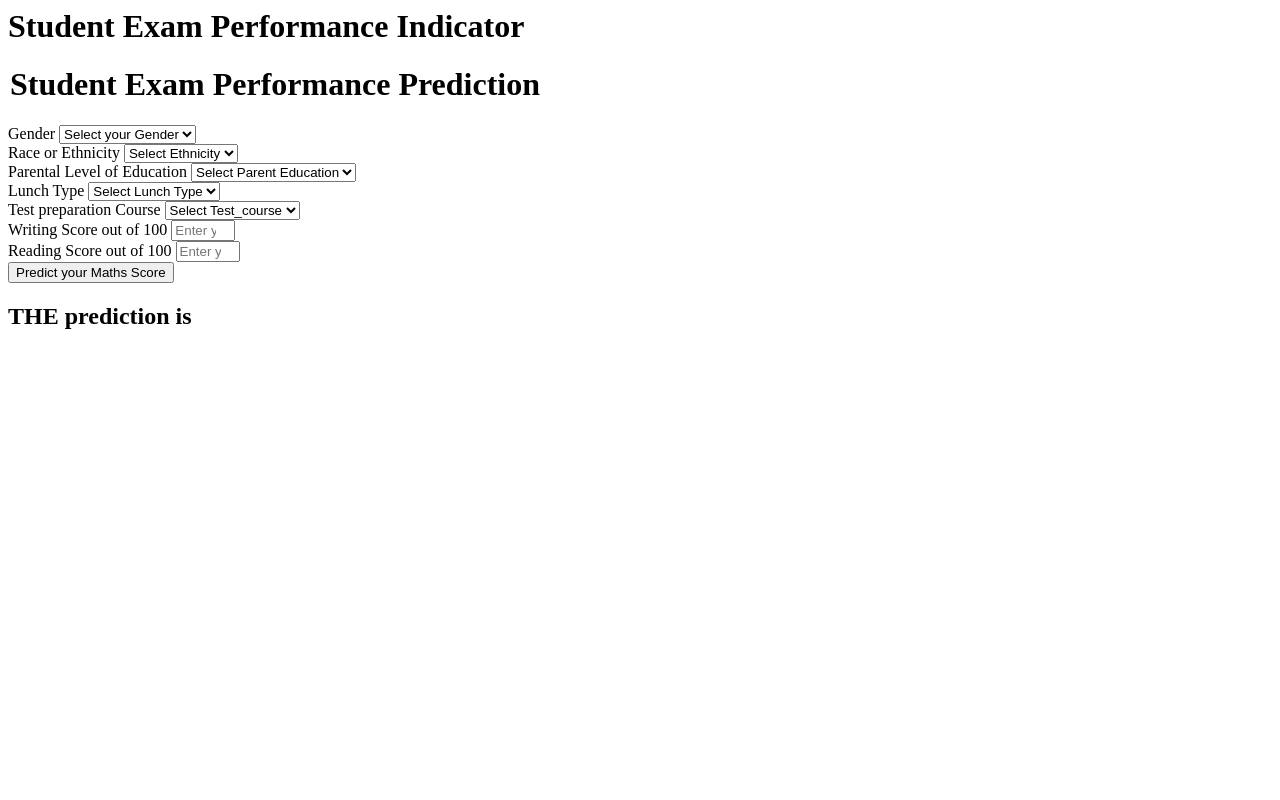
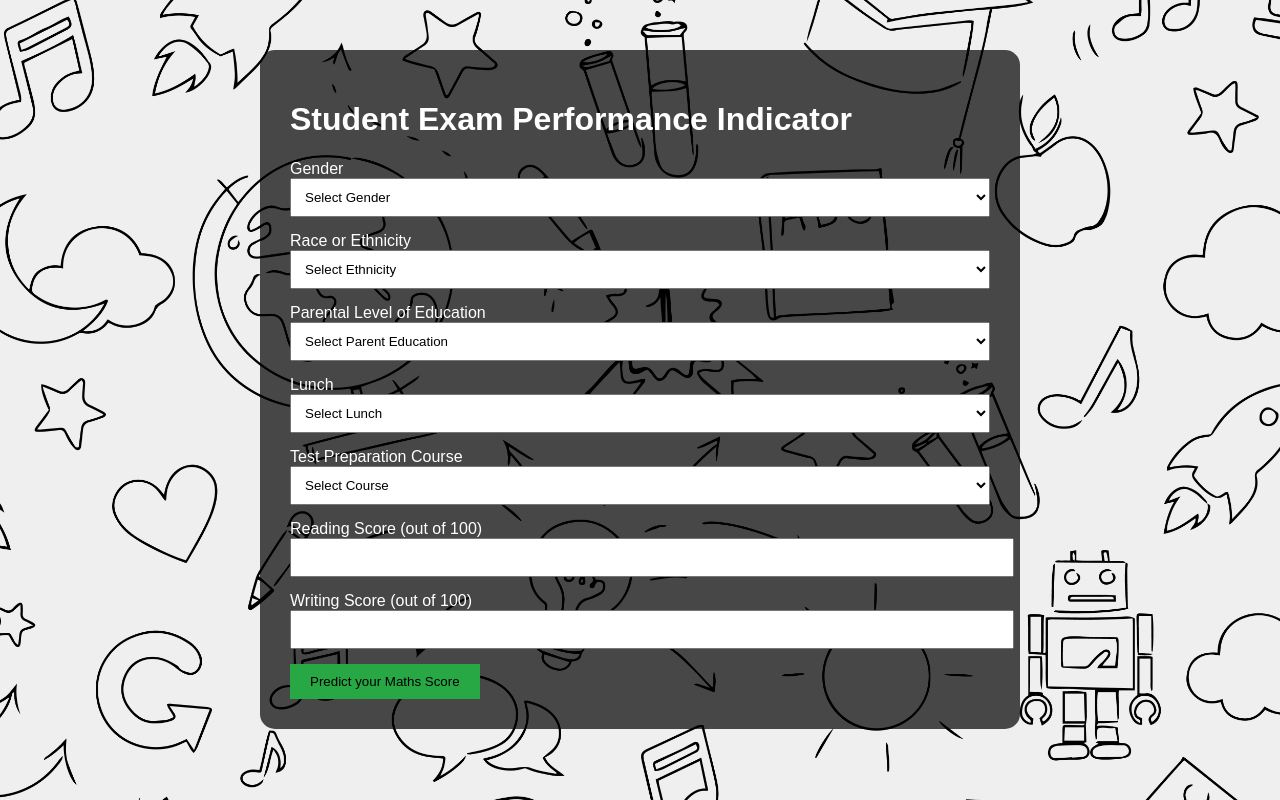
Before and after one commit to Sahana1234n/ML-Project, a Flask app: page /predictdata in a window 1280 px wide. Run offline with Flask 3, Linux system fonts and the light colour scheme.

Commit message:
Added background image and updated home.html styling

```diff
--- a/templates/home.html
+++ b/templates/home.html
@@ -1,111 +1,104 @@
+<!DOCTYPE html>
 <html>
+<head>
+    <title>Student Exam Performance</title>
+    <style>
+        body {
+            background-image: url("/static/bg.jpg");
+            background-size: cover;
+            background-repeat: no-repeat;
+            background-position: center center;
+            font-family: sans-serif;
+            color: white;
+        }
+
+        .login {
+            background-color: rgba(0, 0, 0, 0.7);
+            padding: 30px;
+            max-width: 700px;
+            margin: 50px auto;
+            border-radius: 15px;
+        }
+
+        .form-control {
+            margin-bottom: 15px;
+            width: 100%;
+            padding: 10px;
+        }
+
+        .btn-primary {
+            background-color: #28a745;
+            border: none;
+            padding: 10px 20px;
+            cursor: pointer;
+        }
+
+        h1, label, h2 {
+            color: white;
+        }
+    </style>
+</head>
 <body>
     <div class="login">
-       <h1>Student Exam Performance Indicator</h1>
+        <h1>Student Exam Performance Indicator</h1>
+        <form action="{{ url_for('predict_datapoint') }}" method="post">
 
-       <form action="{{ url_for('predict_datapoint')}}" method="post">
-        <h1>
-            <legend>Student Exam Performance Prediction</legend>
-        </h1>
-        <div class="mb-3">
-            <label class="form-label">Gender</label>
-            <select class="form-control" name="gender" placeholder="Enter you Gender" required>
-                <option class="placeholder" selected disabled value="">Select your Gender</option>
-                <option value="male">
-                    Male
-                </option>
-                <option value="female">
-                    Female
-                </option>
+            <label>Gender</label>
+            <select class="form-control" name="gender" required>
+                <option value="">Select Gender</option>
+                <option value="male" {% if request.form.gender == 'male' %}selected{% endif %}>Male</option>
+                <option value="female" {% if request.form.gender == 'female' %}selected{% endif %}>Female</option>
             </select>
-        </div>
-        <div class="mb-3">
-            <label class="form-label">Race or Ethnicity</label>
-            <select class="form-control" name="race_ethnicity" placeholder="Enter you ethnicity" required>
-                <option class="placeholder" selected disabled value="">Select Ethnicity</option>
-                <option value="group A">
-                    Group A
-                </option>
-                <option value="group B">
-                    Group B
-                </option>
-                <option value="group C">
-                    Group C
-                </option>
-                <option value="group D">
-                    Group D
-                </option>
-                <option value="group E">
-                    Group E
-                </option>
+
+            <label>Race or Ethnicity</label>
+            <select class="form-control" name="race_ethnicity" required>
+                <option value="">Select Ethnicity</option>
+                <option value="group A" {% if request.form.race_ethnicity == 'group A' %}selected{% endif %}>Group A</option>
+                <option value="group B" {% if request.form.race_ethnicity == 'group B' %}selected{% endif %}>Group B</option>
+                <option value="group C" {% if request.form.race_ethnicity == 'group C' %}selected{% endif %}>Group C</option>
+                <option value="group D" {% if request.form.race_ethnicity == 'group D' %}selected{% endif %}>Group D</option>
+                <option value="group E" {% if request.form.race_ethnicity == 'group E' %}selected{% endif %}>Group E</option>
             </select>
-        </div>
-        <div class="mb-3">
-            <label class="form-label">Parental Level of Education</label>
-            <select class="form-control" name="parental_level_of_education"
-                placeholder="Enter you Parent Education" required>
-                <option class="placeholder" selected disabled value="">Select Parent Education</option>
-                <option value="associate's degree">
-                    associate's degree
-                </option>
-                <option value="bachelor's degree">
-                    bachelor's degree
-                </option>
-                <option value="high school">
-                    high school
-                </option>
-                <option value="master's degree">
-                    master's degree
-                </option>
-                <option value="some college">
-                    some college
-                </option>
-                <option value="some high school">
-                    some high school
-                </option>
+
+            <label>Parental Level of Education</label>
+            <select class="form-control" name="parental_level_of_education" required>
+                <option value="">Select Parent Education</option>
+                <option value="associate's degree" {% if request.form.parental_level_of_education == "associate's degree" %}selected{% endif %}>Associate's degree</option>
+                <option value="bachelor's degree" {% if request.form.parental_level_of_education == "bachelor's degree" %}selected{% endif %}>Bachelor's degree</option>
+                <option value="high school" {% if request.form.parental_level_of_education == "high school" %}selected{% endif %}>High school</option>
+                <option value="master's degree" {% if request.form.parental_level_of_education == "master's degree" %}selected{% endif %}>Master's degree</option>
+                <option value="some college" {% if request.form.parental_level_of_education == "some college" %}selected{% endif %}>Some college</option>
+                <option value="some high school" {% if request.form.parental_level_of_education == "some high school" %}selected{% endif %}>Some high school</option>
             </select>
-        </div>
-        <div class="mb-3">
-            <label class="form-label">Lunch Type</label>
-            <select class="form-control" name="lunch" placeholder="Enter you Lunch" required>
-                <option class="placeholder" selected disabled value="">Select Lunch Type</option>
-                <option value="free/reduced">
-                    free/reduced
-                </option>
-                <option value="standard">
-                    standard
-                </option>
+
+            <label>Lunch</label>
+            <select class="form-control" name="lunch" required>
+                <option value="">Select Lunch</option>
+                <option value="standard" {% if request.form.lunch == "standard" %}selected{% endif %}>Standard</option>
+                <option value="free/reduced" {% if request.form.lunch == "free/reduced" %}selected{% endif %}>Free/Reduced</option>
             </select>
-        </div>
-        <div class="mb-3">
-            <label class="form-label">Test preparation Course</label>
-            <select class="form-control" name="test_preparation_course" placeholder="Enter you Course"
-                required>
-                <option class="placeholder" selected disabled value="">Select Test_course</option>
-                <option value="none">
-                    None
-                </option>
-                <option value="completed">
-                    Completed
-                </option>
+
+            <label>Test Preparation Course</label>
+            <select class="form-control" name="test_preparation_course" required>
+                <option value="">Select Course</option>
+                <option value="none" {% if request.form.test_preparation_course == "none" %}selected{% endif %}>None</option>
+                <option value="completed" {% if request.form.test_preparation_course == "completed" %}selected{% endif %}>Completed</option>
             </select>
-        </div>
-        <div class="mb-3">
-            <label class="form-label">Writing Score out of 100</label>
-            <input class="form-control" type="number" name="writing_score"
-                placeholder="Enter your Reading score" min='0' max='100' />
-        </div>
-        <div class="mb-3">
-            <label class="form-label">Reading Score out of 100</label>
-            <input class="form-control" type="number" name="reading_score"
-                placeholder="Enter your Reading Score" min='0' max='100' />
-        </div>
-        <div class="mb-3">
-            <input class="btn btn-primary" type="submit" value="Predict your Maths Score" required />
-        </div>
-    </form>
-    <h2>
-       THE  prediction is {{results}}
-    </h2>
-   <body>
+
+            <label>Reading Score (out of 100)</label>
+            <input class="form-control" type="number" name="reading_score" min="0" max="100"
+                   value="{{ request.form.reading_score }}" required>
+
+            <label>Writing Score (out of 100)</label>
+            <input class="form-control" type="number" name="writing_score" min="0" max="100"
+                   value="{{ request.form.writing_score }}" required>
+
+            <input type="submit" class="btn btn-primary" value="Predict your Maths Score">
+        </form>
+
+        {% if results %}
+            <h2>The predicted score is: {{ results }}</h2>
+        {% endif %}
+    </div>
+</body>
 </html>
```
Also changed, not shown: static/bg.jpg (added).
